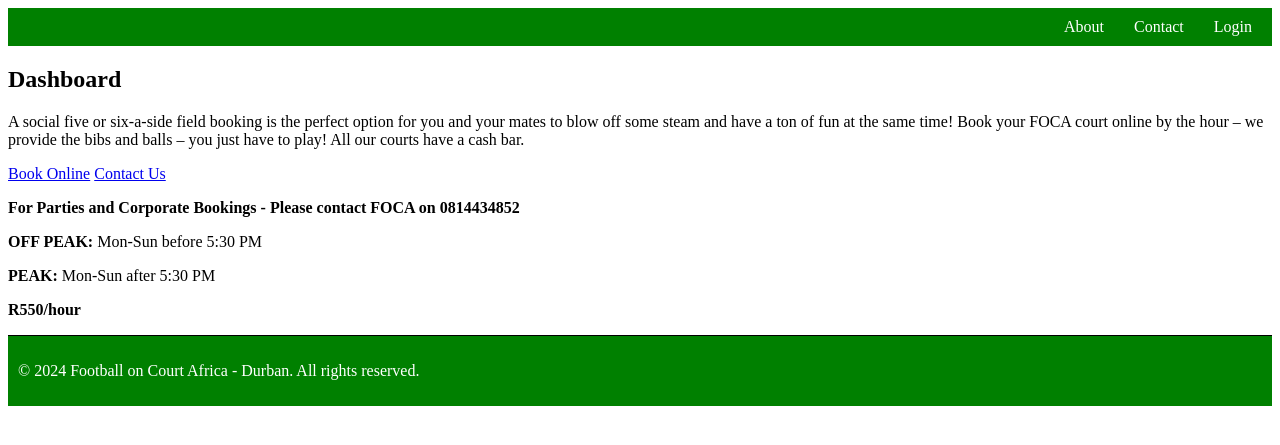
After one commit to emdinga/emdinga-s_action_sport, a Flask app: template templates/dashbaord.html in a window 1280 px wide. The commit adds this page. Shown: the top 445 px of the page. Run offline with Flask 2, Linux system fonts and the light colour scheme; the template is opened without the code that fills it, so the values that code supplies are empty.

Commit message:
adding dashboard

```diff
--- /dev/null
+++ b/templates/dashbaord.html
@@ -0,0 +1,29 @@
+{% extends "layout.html" %}
+
+{% block title %}
+    Dashboard
+{% endblock %}
+
+{% block content %}
+    <h2>Dashboard</h2>
+    <p>A social five or six-a-side field booking is the perfect option for you and your mates to blow off some steam and have a ton of fun at the same time! Book your FOCA court online by the hour – we provide the bibs and balls – you just have to play! All our courts have a cash bar.</p>
+
+    <div class="booking-options">
+        <a href="/book-online">Book Online</a>
+        <a href="/contact-us">Contact Us</a>
+    </div>
+
+    <div class="contact-info">
+        <p><strong>For Parties and Corporate Bookings - Please contact FOCA on 0814434852</strong></p>
+    </div>
+
+    <div class="pricing-info">
+        <div class="off-peak">
+            <p><strong>OFF PEAK:</strong> Mon-Sun before 5:30 PM</p>
+            <p><strong>PEAK:</strong> Mon-Sun after 5:30 PM</p>
+        </div>
+        <div class="price">
+            <p><strong>R550/hour</strong></p>
+        </div>
+    </div>
+{% endblock %}
--- a/templates/login.html
+++ b/templates/login.html
@@ -9,6 +9,8 @@
     <form id="login-form" action="/api/login" method="post">
         <label for="cell_number">Cell Number:</label>
         <input type="text" id="cell_number" name="cell_number" required><br><br>
+        <label for="password">Password:</label>
+        <input type="password" id="password" name="password" required><br><br>
         <button type="submit">Login</button>
     </form>
     <p>Not a member? <a href="/register">Register here</a>.</p>
```
Also changed, not shown: templates/register.html (+28 -2 lines), templates/registration_succ.html (added, +19 -0 lines).
